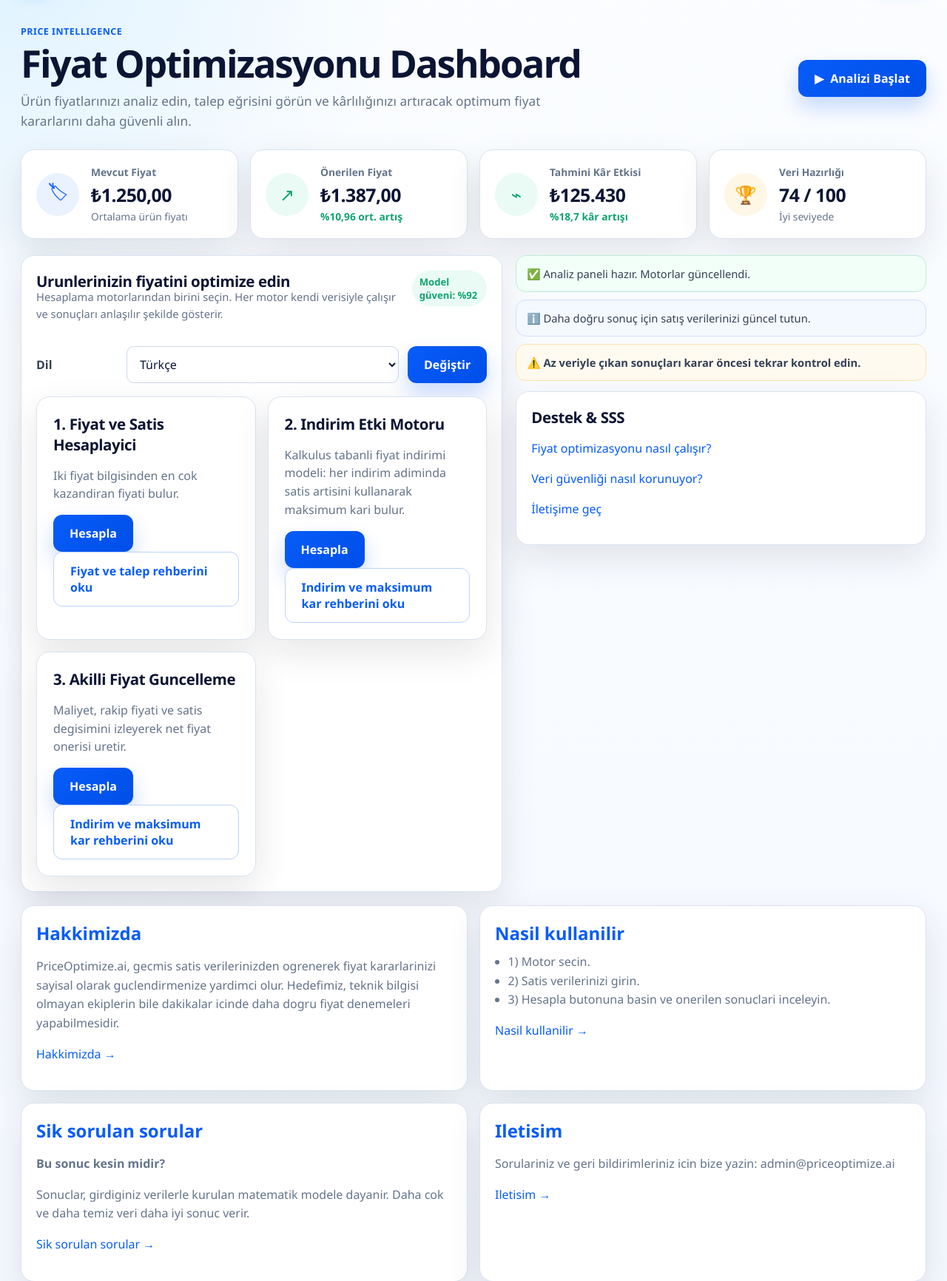
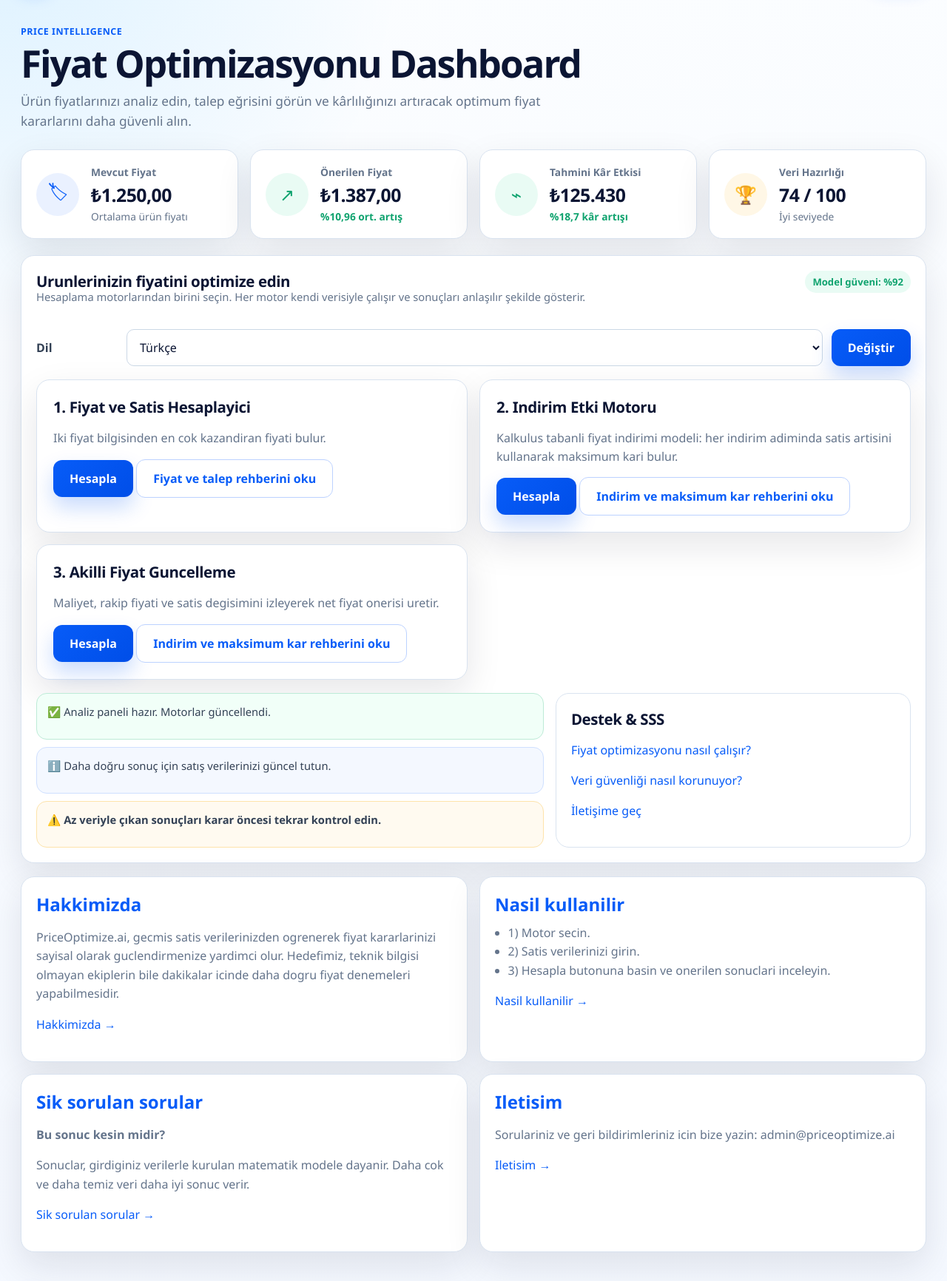
Before and after one commit to ertanatalar/priceoptimize, a Django app: page / in a window 1280 px wide. Shown: the part 74-1806 px from the top of the page at 74% size. Run offline with Django 5.2, Linux system fonts and the light colour scheme.

Commit message:
Move support panel below engines and remove duplicate analysis CTA

```diff
--- a/static/css/dashboard.css
+++ b/static/css/dashboard.css
@@ -290,6 +290,9 @@ body.drawer-open .drawer-overlay { opacity: 1; pointer-events: auto; }
   gap: 18px;
   align-items: start;
 }
+.portal-grid {
+  grid-template-columns: 1fr;
+}
 .side-grid { display: grid; gap: 14px; }
 .panel { padding: 20px; }
 .panel-header {
@@ -416,6 +419,15 @@ input:focus, select:focus, textarea:focus {
 .info-card ul { margin: 0; padding-left: 1.1rem; }
 
 .alert-stack { display: grid; gap: 10px; }
+.engine-support-grid {
+  display: grid;
+  grid-template-columns: minmax(0, 1fr) minmax(280px, .7fr);
+  gap: 16px;
+  margin-top: 18px;
+}
+.support-panel {
+  box-shadow: none;
+}
 .alert {
   border: 1px solid var(--line);
   border-radius: 14px;
@@ -598,6 +610,7 @@ input:focus, select:focus, textarea:focus {
   .top-nav, .header-actions { display: none; }
   .mobile-menu-button { display: grid; place-items: center; margin-left: auto; }
   .dashboard-grid { grid-template-columns: 1fr; }
+  .engine-support-grid { grid-template-columns: 1fr; }
   .stat-grid { grid-template-columns: repeat(2, minmax(0, 1fr)); }
   .engine-list, .info-grid { grid-template-columns: 1fr; }
 }
--- a/templates/core/portal.html
+++ b/templates/core/portal.html
@@ -82,7 +82,6 @@
         <h1 class="hero-title">Fiyat Optimizasyonu Dashboard</h1>
         <p class="hero-subtitle">Ürün fiyatlarınızı analiz edin, talep eğrisini görün ve kârlılığınızı artıracak optimum fiyat kararlarını daha güvenli alın.</p>
       </div>
-      <a class="primary-action" href="/price-demand/"><span aria-hidden="true">▶</span> Analizi Başlat</a>
     </section>
 
     <section class="stat-grid" aria-label="Özet metrikler">
@@ -104,7 +103,7 @@
       </article>
     </section>
 
-    <section class="dashboard-grid">
+    <section class="dashboard-grid portal-grid">
       <div class="panel">
         <div class="panel-header">
           <div>
@@ -140,21 +139,21 @@
             </article>
           {% endfor %}
         </div>
-      </div>
 
-      <aside class="side-grid">
+        <div class="engine-support-grid">
           <div class="alert-stack">
             <div class="alert success">✅ Analiz paneli hazır. Motorlar güncellendi.</div>
             <div class="alert info">ℹ️ Daha doğru sonuç için satış verilerinizi güncel tutun.</div>
             <div class="alert warn">⚠️ Az veriyle çıkan sonuçları karar öncesi tekrar kontrol edin.</div>
           </div>
-        <article class="panel">
+          <article class="panel support-panel">
             <h2>Destek & SSS</h2>
             <p><a href="/faq/">Fiyat optimizasyonu nasıl çalışır?</a></p>
             <p><a href="/privacy/">Veri güvenliği nasıl korunuyor?</a></p>
             <p><a href="/contact/">İletişime geç</a></p>
           </article>
-      </aside>
+        </div>
+      </div>
     </section>
 
     <section class="info-grid">
```
Lines whose indentation alone changed are shown as unchanged.
